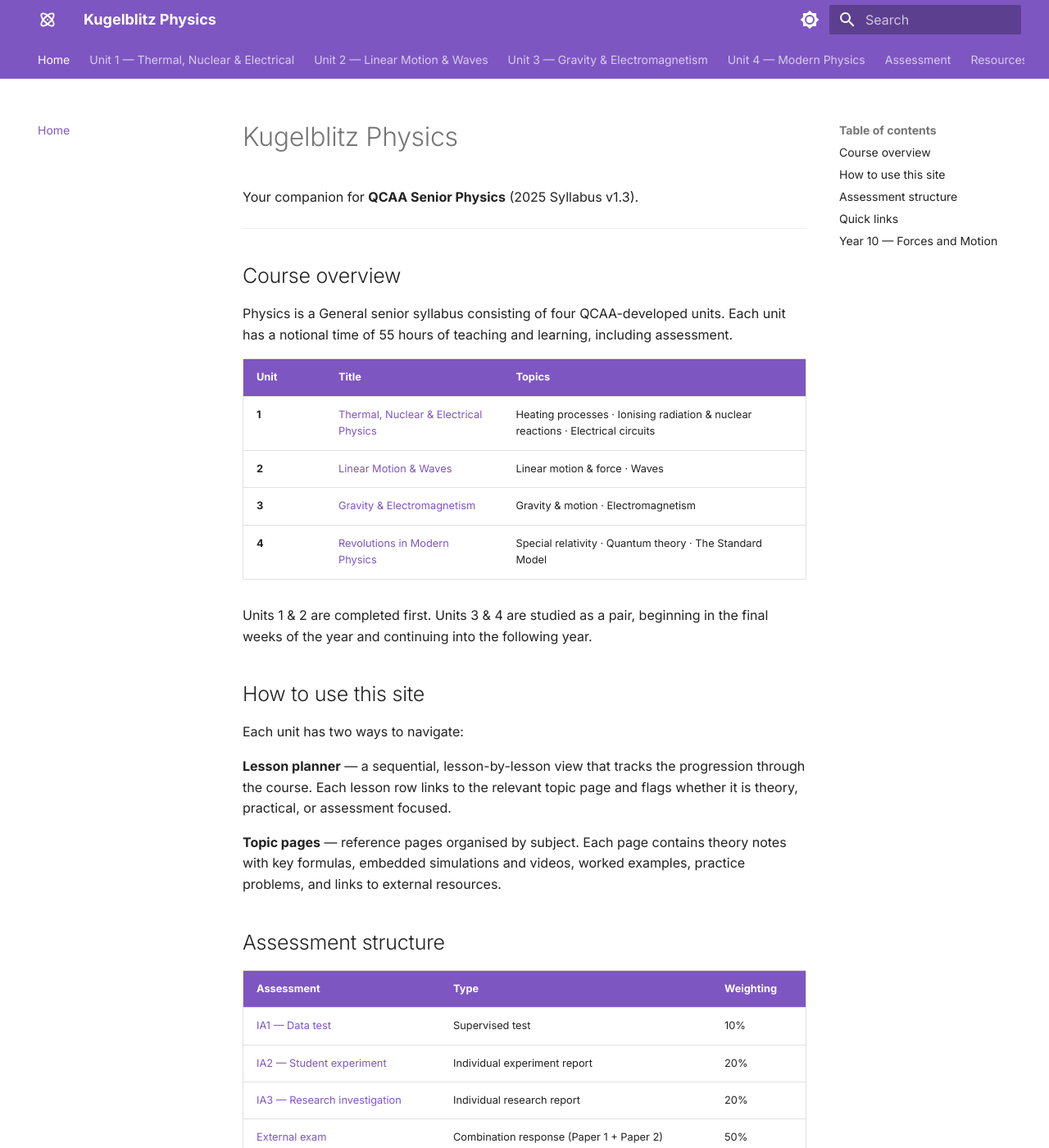
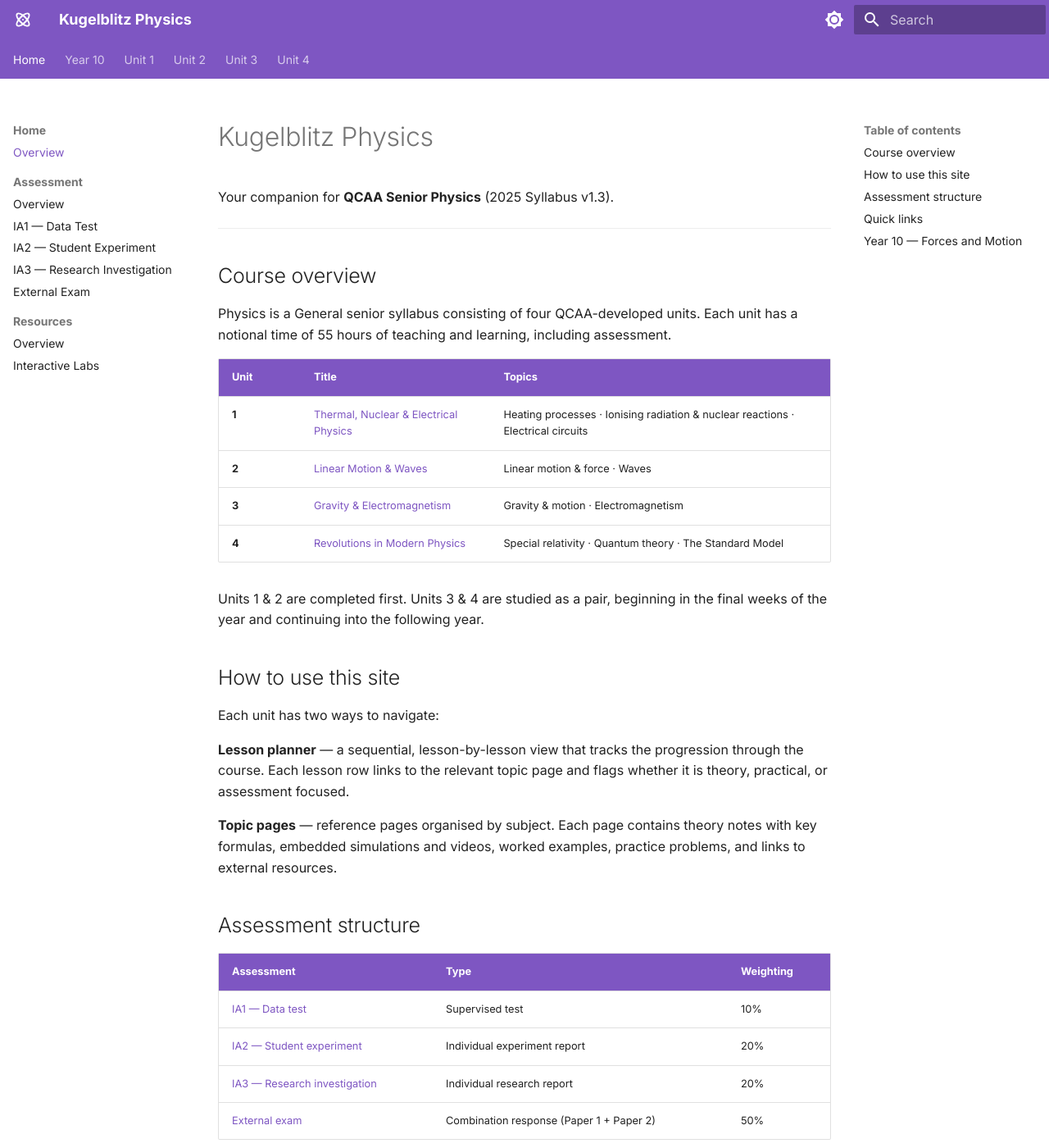
Before and after one commit to electronicadventures/kugelblitz-physics, an MkDocs documentation site: the page built from docs/index.md, in a window 1280 px wide and 1400 px high. Shown: the whole window at 82% size. Built offline with MkDocs 1.6.1 and Material for MkDocs 9.7.7, drawn with Linux system fonts in a browser that asks for light colours; part of the change alters nothing that is shown.

Commit message:
Site layout: short tab labels, Year 10 second, fuller Home menu, wider pages
Co-Authored-By: Claude Opus 5.5 <noreply@anthropic.com>
Claude-Session: https://claude.ai/code/session_019ZNsDBgY79PwR5MUrsme4Z

```diff
--- a/docs/stylesheets/extra.css
+++ b/docs/stylesheets/extra.css
@@ -100,3 +100,6 @@ body:has(.kb-wide) .md-grid { max-width: 100rem; }
 body:has(.kb-wide) .md-typeset table:not([class]) { font-size: 0.72rem; }
 .md-typeset .md-typeset__table { width: 100%; }
 .md-typeset .md-typeset__table table:not([class]) { display: table; width: 100%; }
+
+/* Use more of the screen on laptops and desktops (default Material cap is 61rem) */
+.md-grid { max-width: 90rem; }
--- a/mkdocs.yml
+++ b/mkdocs.yml
@@ -35,17 +35,43 @@ theme:
     code: JetBrains Mono
 
 nav:
-  - Home: index.md
-  - Unit 1 — Thermal, Nuclear & Electrical:
+  - Home:
+      - Overview: index.md
+      - Assessment:
+          - Overview: assessment/index.md
+          - IA1 — Data Test: assessment/ia1-data-test.md
+          - IA2 — Student Experiment: assessment/ia2-student-experiment.md
+          - IA3 — Research Investigation: assessment/ia3-research-investigation.md
+          - External Exam: assessment/external-exam.md
+      - Resources:
+          - Overview: resources/index.md
+          - Interactive Labs: resources/labs.md
+  - Year 10:
+      - Overview: year10/index.md
+      - Global systems:
+          - "Earth's spheres, energy and a warming world": year10/lessons/earths-spheres-and-warming.md
+          - "El Niño, a warming climate and the road to net zero": year10/lessons/el-nino-and-net-zero.md
+      - The universe:
+          - "The Great Conspiracy: how do we know?": year10/lessons/how-do-we-know.md
+          - "Practical: can light tell us what stars are made of?": year10/lessons/practical-spectroscopy.md
+          - "The scale of the universe and the life of a star": year10/lessons/scale-and-star-life-cycles.md
+          - "Reading the H–R diagram": year10/lessons/hr-diagram.md
+          - "Redshift and the expanding universe": year10/lessons/redshift-and-expansion.md
+          - "The big bang: evidence, timeline and the fate of the universe": year10/lessons/big-bang-evidence-and-fate.md
+          - "Technology that changed our view of the universe": year10/lessons/technology-and-the-universe.md
+      - Biology revision:
+          - "Revision: from DNA to Punnett squares": year10/lessons/revision-dna-to-punnett-squares.md
+          - "Revision: sex-linked traits, pedigrees and evaluating claims": year10/lessons/revision-sex-linked-and-pedigrees.md
+  - Unit 1:
       - Lesson Planner: unit1/index.md
       - Heating Processes: unit1/heating-processes.md
       - Ionising Radiation & Nuclear Reactions: unit1/nuclear-physics.md
       - Electrical Circuits: unit1/electrical-circuits.md
-  - Unit 2 — Linear Motion & Waves:
+  - Unit 2:
       - Lesson Planner: unit2/index.md
       - Linear Motion & Force: unit2/linear-motion.md
       - Waves: unit2/waves.md
-  - Unit 3 — Gravity & Electromagnetism:
+  - Unit 3:
       - Lesson Planner: unit3/index.md
       - Gravity & Motion: unit3/gravity-motion.md
       - "Self-check: Projectile Motion": unit3/self-check-projectiles.md
@@ -70,37 +96,11 @@ nav:
           - "Orbits and satellites": unit3/lessons/orbits-and-satellites.md
           - "Gravity: people and collaboration": unit3/lessons/gravity-people-and-collaboration.md
       - Electromagnetism: unit3/electromagnetism.md
-  - Unit 4 — Modern Physics:
+  - Unit 4:
       - Lesson Planner: unit4/index.md
       - Special Relativity: unit4/special-relativity.md
       - Quantum Theory: unit4/quantum-theory.md
       - The Standard Model: unit4/standard-model.md
-  - Assessment:
-      - Overview: assessment/index.md
-      - IA1 — Data Test: assessment/ia1-data-test.md
-      - IA2 — Student Experiment: assessment/ia2-student-experiment.md
-      - IA3 — Research Investigation: assessment/ia3-research-investigation.md
-      - External Exam: assessment/external-exam.md
-  - Resources:
-      - Overview: resources/index.md
-      - Interactive Labs: resources/labs.md
-  - Year 10 Science:
-      - Overview: year10/index.md
-      - Global systems:
-          - "Earth's spheres, energy and a warming world": year10/lessons/earths-spheres-and-warming.md
-          - "El Niño, a warming climate and the road to net zero": year10/lessons/el-nino-and-net-zero.md
-      - The universe:
-          - "The Great Conspiracy: how do we know?": year10/lessons/how-do-we-know.md
-          - "Practical: can light tell us what stars are made of?": year10/lessons/practical-spectroscopy.md
-          - "The scale of the universe and the life of a star": year10/lessons/scale-and-star-life-cycles.md
-          - "Reading the H–R diagram": year10/lessons/hr-diagram.md
-          - "Redshift and the expanding universe": year10/lessons/redshift-and-expansion.md
-          - "The big bang: evidence, timeline and the fate of the universe": year10/lessons/big-bang-evidence-and-fate.md
-          - "Technology that changed our view of the universe": year10/lessons/technology-and-the-universe.md
-      - Biology revision:
-          - "Revision: from DNA to Punnett squares": year10/lessons/revision-dna-to-punnett-squares.md
-          - "Revision: sex-linked traits, pedigrees and evaluating claims": year10/lessons/revision-sex-linked-and-pedigrees.md
-
 markdown_extensions:
   - pymdownx.arithmatex:
       generic: true
```
